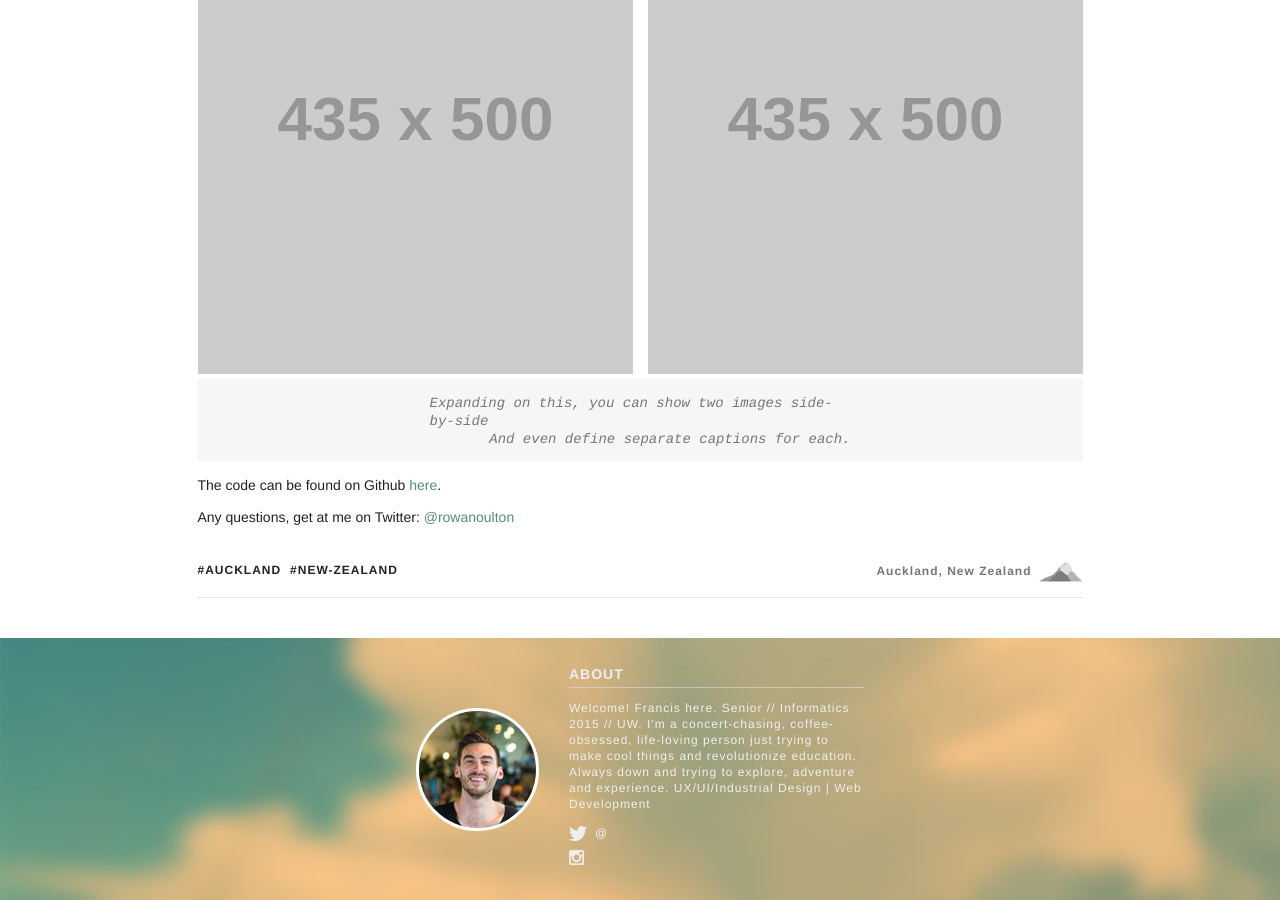
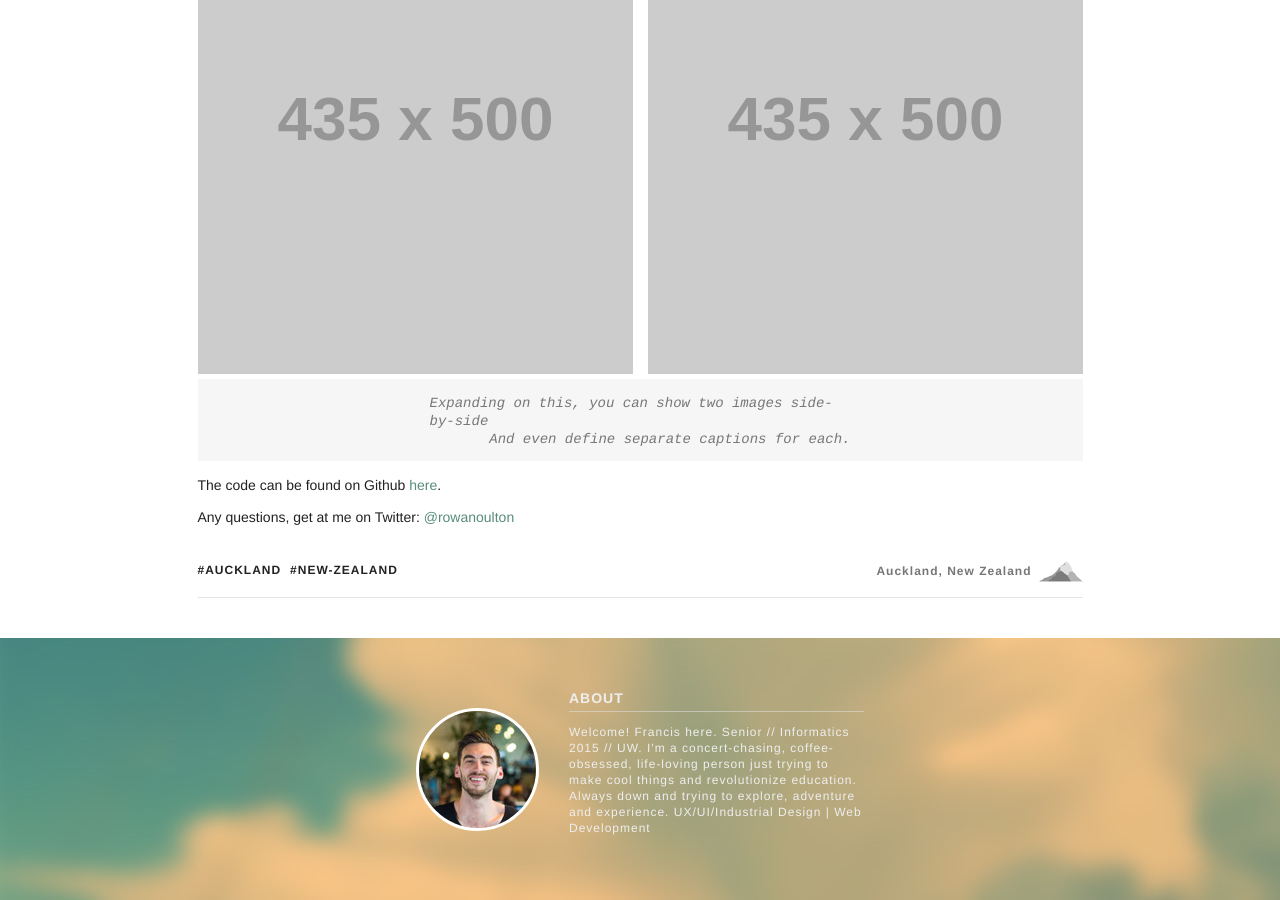
Before and after one commit to fmnguyen/fmnguyen.github.io, a Jekyll site: the page built from index.html, in a window 1280 px wide and 900 px high, scrolled down 1037 px. Built offline with Jekyll 4.4.1, drawn with Linux system fonts in a browser that asks for light colours; the list of posts is cut into pages by our own code.

Commit message:
removed social media on footer

```diff
--- a/_includes/footer.html
+++ b/_includes/footer.html
@@ -5,10 +5,6 @@
             <div class="about-body">
                 <p class="about-body-title">About</p>
                 <p class="about-body-description">{{ site.description }}</p>
-                <ul>
-                    <li><a href="https://twitter.com/{{ site.twitter_username }}" target="_blank" class="about-body-link"><img src="{{ "/img/icon-twitter.png" | prepend: site.baseurl }}" border="0" alt="Twitter" /> @{{ site.twitter_username }}</a></li>
-                    <li><a href="https://instagram.com/{{ site.instagram_username }}" target="_blank" class="about-body-link"><img src="{{ "/img/icon-instagram.png" | prepend: site.baseurl }}" border="0" alt="Instagram" /> {{ site.instagram_username }}</a></li>
-                </ul>
             </div>
         </section>
     </div>
```
